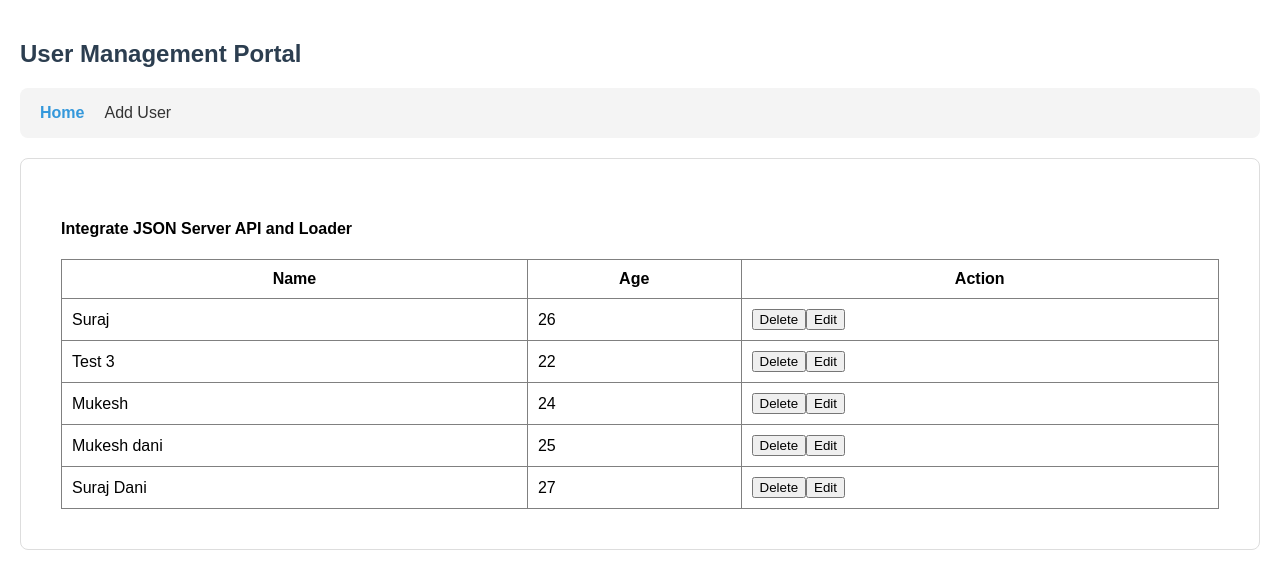
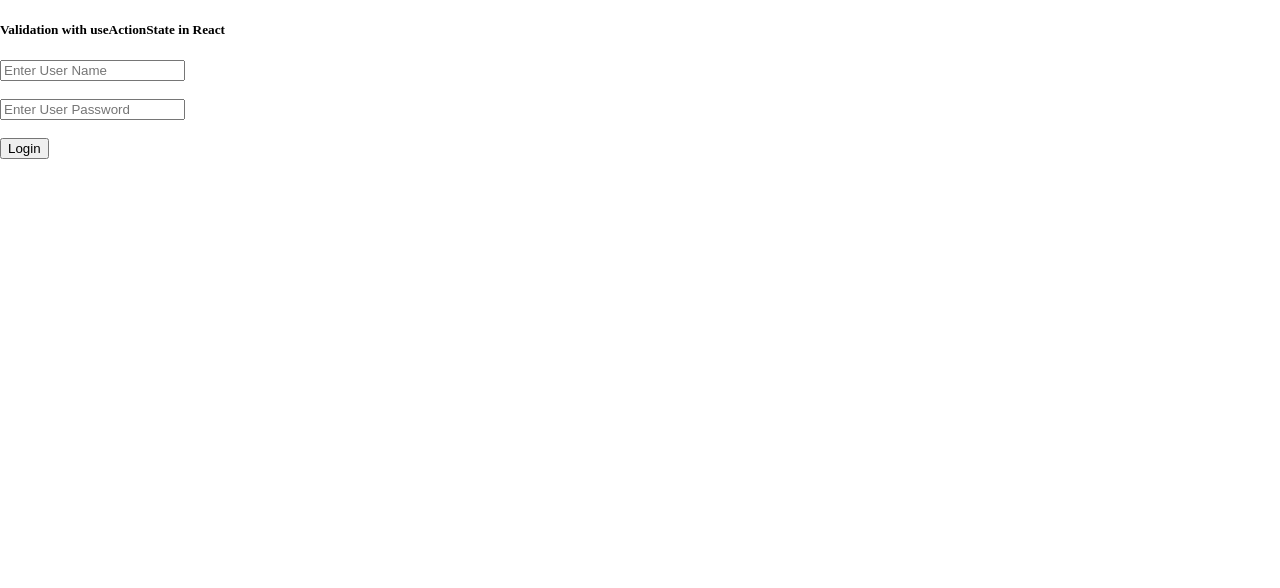
Before and after one commit to mukeshdani/DsaWebCloudPractice, a React (Vite) app in the folder REACT/Vite/react-blog/: page / in a window 1280 px wide. Shown: the top 588 px of the page. Built offline with nearby package versions, Linux system fonts and the light colour scheme; data requests are answered from the project's data file.

Commit message:
Validation fix

```diff
--- a/REACT/Vite/react-blog/src/App.jsx
+++ b/REACT/Vite/react-blog/src/App.jsx
@@ -38,6 +38,7 @@ import UseCallBack from './Hooks/useCallBack/useCallBack'
 import GET from './API/get'
 import GetUsersData from './API/getUserData'
 import UserAPP from './API/Routes/UserAPP'
+import Validation from './Validation/validation'
 
 
 function App() {
@@ -90,7 +91,8 @@ function App() {
       {/* <UseCallBack/> */}
       {/* <GET/> */}
       {/* <GetUsersData/> */}
-      <UserAPP/>
+      {/* <UserAPP/> */}
+      <Validation/>
       {/* <h1>Hello Mukesh </h1>
       <h1>Hello React 19 </h1> */}
     </>
--- /dev/null
+++ b/REACT/Vite/react-blog/src/Validation/validation.jsx
@@ -0,0 +1,37 @@
+/* eslint-disable no-unused-vars */
+import { useActionState } from "react";
+
+export default function Validation() {
+    const handleLogin = (prevData, formData) => {
+        let name = formData.get("name");
+        let password = formData.get("password");
+        let regex = /^[A-Z0-9]+$/i;
+
+        if (!name || name.length > 5) {
+            return { error: "Name should not contain more than 5 characters.", name, password };
+        }
+
+        if (!regex.test(password)) {
+            return { error: "Password can contain only numbers and alphabets.", name, password };
+        }
+
+        return { message: "Login Done.", name, password };
+    };
+
+    const [data, action, pending] = useActionState(handleLogin);
+
+    return (
+        <div>
+            <h5>Validation with useActionState in React</h5>
+            {data?.message && <span style={{ color: "green" }}>{data.message}</span>}
+            {data?.error && <span style={{ color: "red" }}>{data.error}</span>}
+            <form action={action}>
+                <input defaultValue={data?.name} type="text" name="name" placeholder="Enter User Name" />
+                <br /><br />
+                <input defaultValue={data?.password} type="text" name="password" placeholder="Enter User Password" />
+                <br /><br />
+                <button >Login</button>
+            </form>
+        </div>
+    );
+}
```
